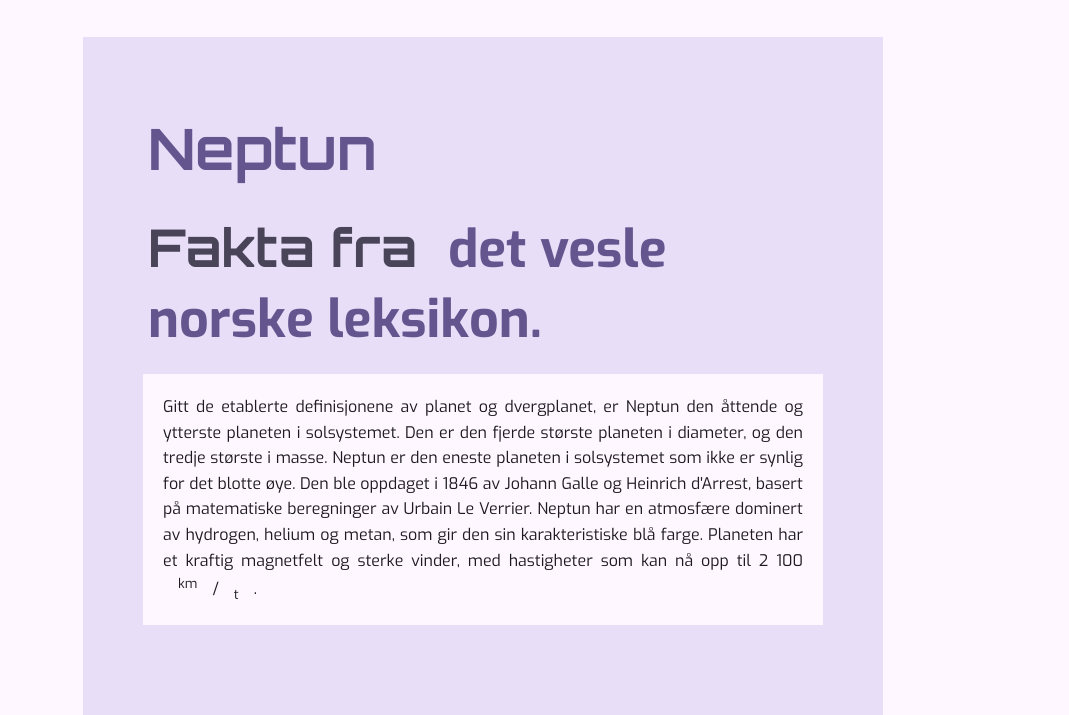
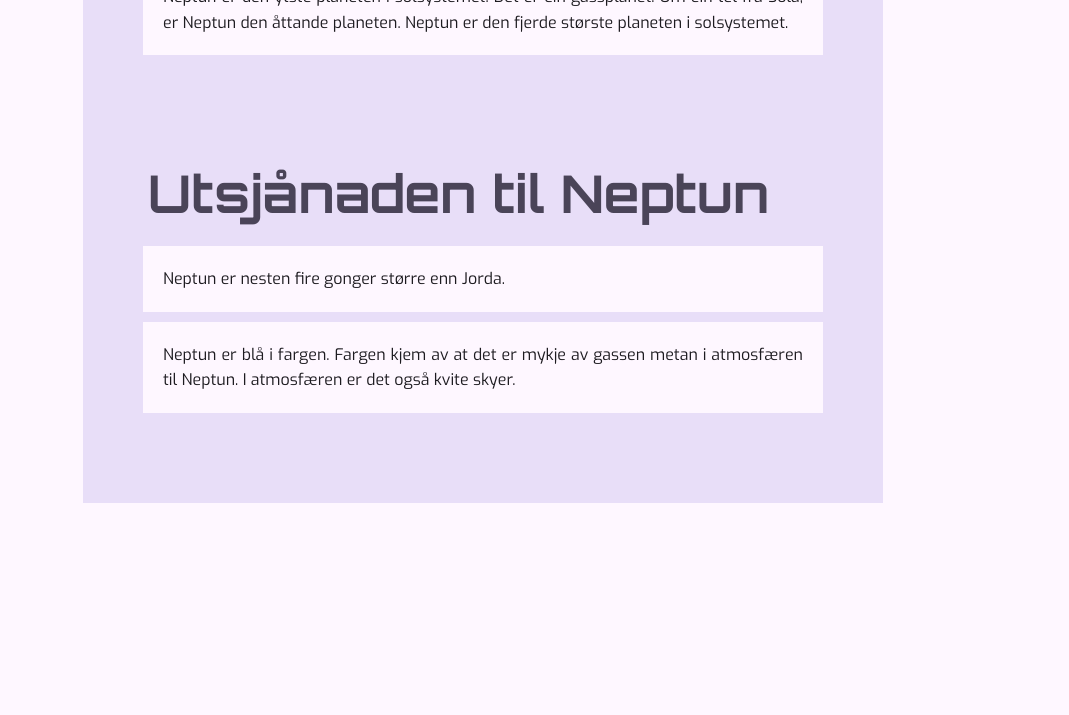
Before and after one commit to Xilarie1/Planet-Project, a plain HTML site: page snlartikkel.html in a window 1280 px wide. Shown: the part 605-1320 px from the top of the page, without its empty margins (172-1241 px from the left). After the commit the page ends 1108 px from the top, so only its background shows below. Drawn offline with Linux system fonts and the light colour scheme.

Commit message:
Update language attribute and revise Neptun article content for accuracy and clarity

```diff
--- a/snlartikkel.html
+++ b/snlartikkel.html
@@ -1,5 +1,5 @@
 <!DOCTYPE html>
-<html lang="no">
+<html lang="nn">
   <head>
     <meta charset="UTF-8" />
     <meta name="viewport" content="width=device-width, initial-scale=1.0" />
@@ -11,6 +11,7 @@
       href="https://fonts.googleapis.com/css2?family=Exo:ital,wght@0,100..900;1,100..900&family=Orbitron:wght@400..900&display=swap"
       rel="stylesheet"
     />
+    <link rel="icon" href="./Img/favicon.png" type="image/png" />
     <title>SNL om Neptun</title>
   </head>
   <body>
@@ -26,20 +27,18 @@
         </ul>
       </nav>
     </header>
-
-    <section id="Hero">
-      <img src="./Img/Hero.png" alt="Stort bilde av Neptun" />
-    </section>
-
     <article id="intro">
       <section>
         <h1>Neptun</h1>
         <h2>Fakta fra <a href="https://lille.snl.no/Neptun">det vesle norske leksikon.</a></h2>
         <p>
-          Gitt de etablerte definisjonene av planet og dvergplanet, er Neptun
-          den åttende og ytterste planeten i solsystemet. Den er den fjerde største
-          planeten i diameter, og den tredje største i masse. Neptun er den eneste planeten i solsystemet som ikke er synlig for det blotte øye. Den ble oppdaget i 1846 av Johann Galle og Heinrich d'Arrest, basert på matematiske beregninger av Urbain Le Verrier. Neptun har en atmosfære dominert av hydrogen, helium og metan, som gir den sin karakteristiske blå farge. Planeten har et kraftig magnetfelt og sterke vinder, med hastigheter som kan nå opp til 2 100 <sup>km</sup>/<sub>t</sub>.
+          Neptun er den ytste planeten i solsystemet. Det er ein gassplanet. Om ein tel frå Sola, er Neptun den åttande planeten. Neptun er den fjerde største planeten i solsystemet.
         </p>
+        </section>
+        <section>
+            <h2>Utsjånaden til Neptun</h2>
+            <p>Neptun er nesten fire gonger større enn Jorda.</p>
+            <p>Neptun er blå i fargen. Fargen kjem av at det er mykje av gassen metan i atmosfæren til Neptun. I atmosfæren er det også kvite skyer.</p>
         </section>
         </article>
 </html>
```
